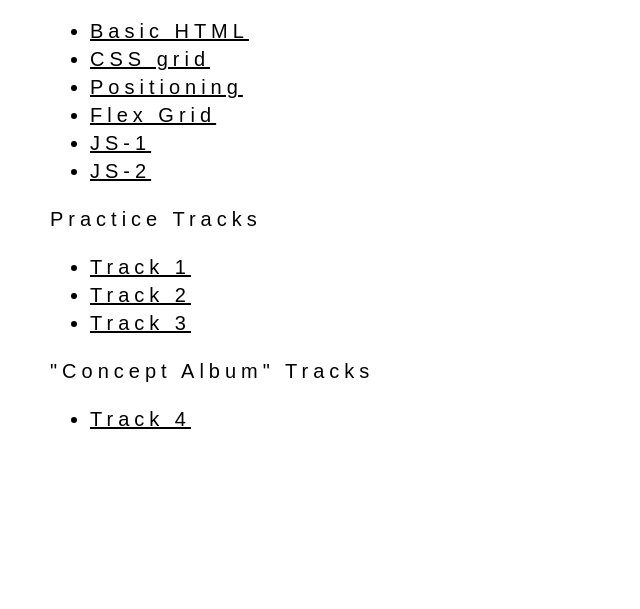
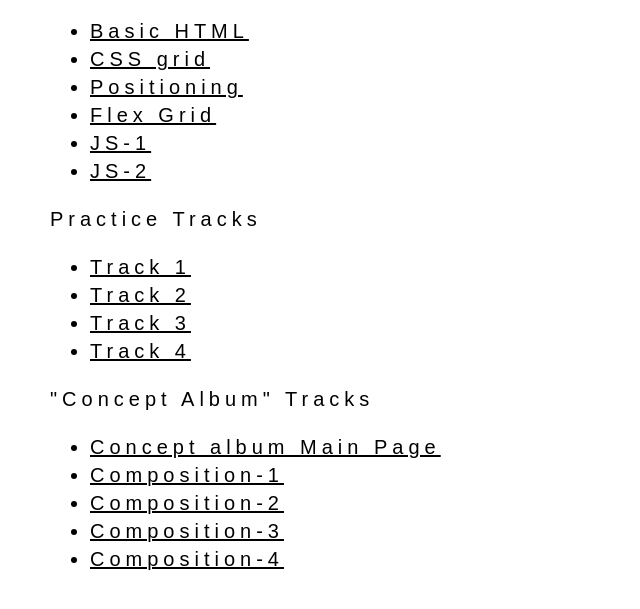
Before and after one commit to shahs880/shahs880.github.io, a plain HTML site: page index.html in a window 1280 px wide. Shown: the part 421-1030 px from the top of the page, without its empty margins (0-640 px from the left). Before the commit the page ends 924 px from the top, so only its background shows below. Drawn offline with nearby package versions, Linux system fonts and the light colour scheme.

Commit message:
tracks to server

```diff
--- a/index.html
+++ b/index.html
@@ -29,16 +29,24 @@
   <h2> Practice Tracks </h2>
   <div>
   <ul>
-   <li> <a href="track-1/index.html"> Track 1 </a> </li>
-   <li> <a href="track-2/index.html"> Track 2 </a> </li>
-   <li> <a href="track-3/index.html"> Track 3 </a> </li>
+      <li> <a href="track-1/index.html"> Track 1 </a> </li>
+      <li> <a href="track-2/index.html"> Track 2 </a> </li>
+      <li> <a href="track-3/index.html"> Track 3 </a> </li>
+      <li> <a href="track-4/index.html"> Track 4 </a> </li>
+
    </ul>
    </div>
 
 
   <h2> "Concept Album" Tracks </h2>
   <div> <ul>
-   <li> <a href="track-4/index.html"> Track 4 </a> </li>
+
+   <li> <a href="track-6/index.html"> Concept album Main Page </a> </li>
+   <li> <a href="track-7/index.html"> Composition-1 </a> </li>
+   <li> <a href="track-5/index.html"> Composition-2 </a> </li>
+   <li> <a href="track-8/index.html"> Composition-3 </a> </li>
+   <li> <a href="track-10/index.html"> Composition-4 </a> </li>
+
 
   </ul>
   </div>
```
Also changed, not shown: labs/flex-grid/index.html (+1 -1 lines), 1 other file.
